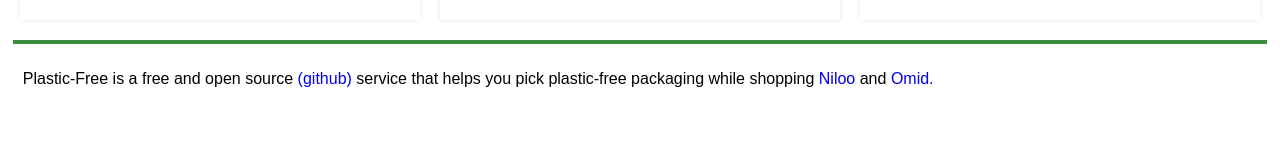
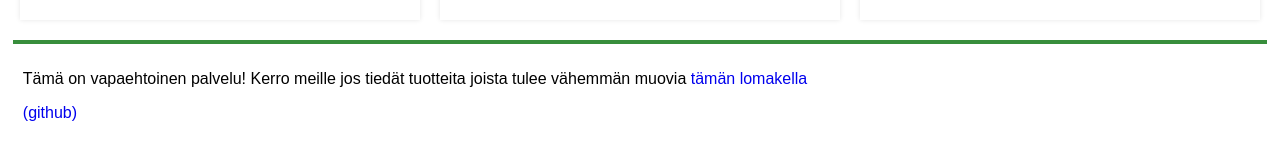
Before and after one commit to minimizeplastic/minimizeplastic, a React (Create React App) app: page / in a window 1280 px wide. Shown: the part 2171-2316 px from the top of the page. Before the commit the page ends 2285 px from the top, so only its background shows below. Built offline with nearby package versions, Linux system fonts and the light colour scheme.

Commit message:
Change the copy

```diff
--- a/public/index.html
+++ b/public/index.html
@@ -19,7 +19,7 @@
       work correctly both with client-side routing and a non-root public URL.
       Learn how to configure a non-root public URL by running `npm run build`.
     -->
-    <title>React App</title>
+    <title>Minimoi Muovi</title>
   </head>
   <body>
     <noscript>
--- a/src/App.js
+++ b/src/App.js
@@ -107,7 +107,7 @@ class App extends Component {
       <Wrapper>
         <Header>
           <div className="header-container">
-            <h2>Etsi ruoka, josta tulee vähemmän muovia!</h2>
+            <h2>Löydä tuotteita, joista tulee vähemmän muovia!</h2>
             <div className="search-container">
             <label htmlFor="search"></label>
             <input type="text" onChange={(event) => this.handleSearch(event.target.value)}/>
@@ -133,24 +133,12 @@ class App extends Component {
           })}
         </Container>
         <Footer>
+<p>Tämä on vapaehtoinen palvelu! Kerro meille jos tiedät tuotteita joista tulee vähemmän muovia <a href="https://goo.gl/forms/n7MZSDlw2KOSK1b62">tämän lomakella</a></p>
           <p className="footer-text">
-            Plastic-Free is a free and open source{" "}
-            <Link href="https://github.com/niloomotita">
+            <Link href="https://github.com/minimizeplastic">
               {" "}
               (github){" "}
             </Link>
-            service that helps you pick plastic-free packaging while shopping
-            <Link
-              href="https://github.com/niloomotita/"
-              target="blank"
-            >
-              {" "}
-              Niloo
-            </Link>{" "}
-            and{" "}
-            <Link href="https://github.com/albacoretuna" target="blank" >
-              Omid.
-            </Link>{" "}
           </p>
         </Footer>
       </Wrapper>
```
